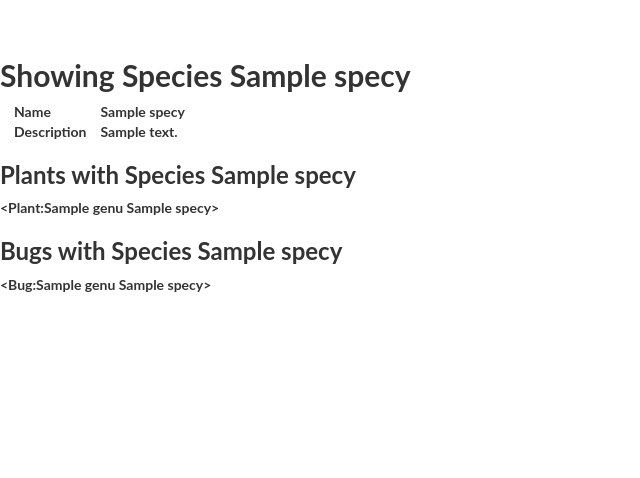
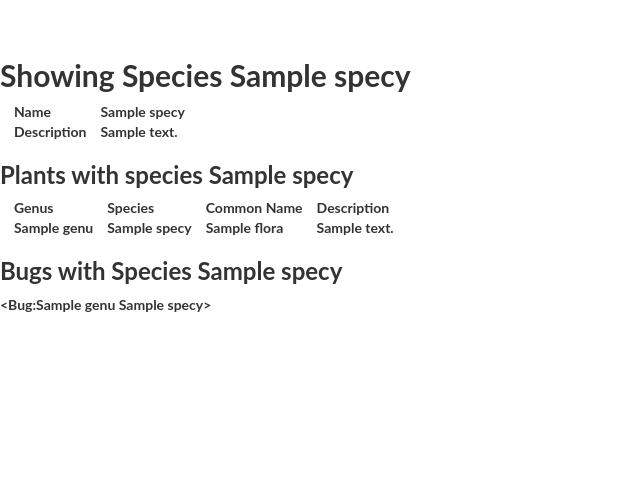
Before and after one commit to TomOwens321/bbb-db, a Flask app: page /species/show/1 in a window 1280 px wide. Shown: the part 51-529 px from the top of the page, without its empty margins (0-640 px from the left). Run offline with Flask 2, Linux system fonts and the light colour scheme; tables that the repository leaves empty hold one stand-in row (values such as "Sample post"); some libraries are stand-ins or nearby versions.

Commit message:
Create a plants partial to be used anywhere
Simplify model loading
Disable TRACK_NOTIFICATIONS

```diff
--- /dev/null
+++ b/bbb/templates/flora/_flora.html
@@ -0,0 +1,18 @@
+<div>
+    <table>
+        <tr>
+            <th>Genus</th>
+            <th>Species</th>
+            <th>Common Name</th>
+            <th>Description</th>
+        </tr>
+        {% for item in items %}
+        <tr>
+            <td>{{ item.genus.name }}</td>
+            <td>{{ item.species.name }}</td>
+            <td>{{ item.common_name }}</td>
+            <td>{{ item.desc }}</td>
+        </tr>
+        {% endfor %}
+    </table>
+</div>
--- a/bbb/templates/genus/show.html
+++ b/bbb/templates/genus/show.html
@@ -17,8 +17,11 @@
 </div>
 {% if item.plants %}
     <div id="plants">
+        <div>
+            <h3>Plants with genus {{ item.name }}</h3>
+        </div>
         {% with items=item.plants %}
-            {% include "flora/flora.html" %}
+            {% include "flora/_flora.html" %}
         {% endwith %}
     </div>
 {% endif %}
--- a/bbb/templates/species/show.html
+++ b/bbb/templates/species/show.html
@@ -17,10 +17,12 @@
 </div>
 {% if item.plants %}
     <div id="plants">
-        <h3>Plants with Species {{ item.name }}</h3>
-        {% for plant in plants %}
-        {{ plant }}<br/>
-        {% endfor %}
+        <div>
+            <h3>Plants with species {{ item.name }}</h3>
+        </div>
+        {% with items=item.plants %}
+            {% include "flora/_flora.html" %}
+        {% endwith %}
     </div>
 {% endif %}
 {% if item.bugs %}
--- a/bbb/views/flora/views.py
+++ b/bbb/views/flora/views.py
@@ -1,5 +1,5 @@
 from flask import render_template, flash, request
-from bbb.models.flora import Flora
+from bbb.models import Flora, Genus, Species
 from bbb import db
 from . import flora
 
--- a/bbb/views/genus/views.py
+++ b/bbb/views/genus/views.py
@@ -1,7 +1,7 @@
 from flask import render_template, flash, request
 from wtforms import Form, TextField, TextAreaField, validators, StringField, SubmitField
 from . import genus
-from bbb.models.genus import Genus
+from bbb.models import Genus
 from bbb import db
 
 @genus.route('/genus')
--- a/bbb/views/species/views.py
+++ b/bbb/views/species/views.py
@@ -1,7 +1,7 @@
 from flask import render_template, flash, request
 from wtforms import Form, TextField, TextAreaField, validators, StringField, SubmitField
 from . import species
-from bbb.models.species import Species
+from bbb.models import Species
 from bbb import db
 
 @species.route('/species')
```
Also changed, not shown: bbb/templates/flora/flora.html (+6 -22 lines).
